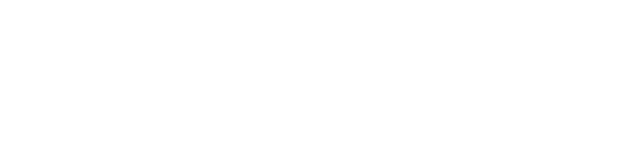
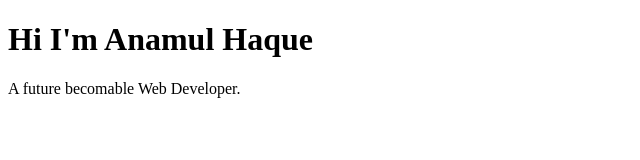
Before and after one commit to anamulcvgc/my-first-repo, a plain HTML site: page index.html in a window 1280 px wide. Shown: the whole page, without its empty margins (0-640 px from the left). Drawn offline with Linux system fonts and the light colour scheme.

Commit message:
style added

```diff
--- a/index.html
+++ b/index.html
@@ -7,6 +7,7 @@
     <title>My First Github Repository</title>
 </head>
 <body>
-
+    <h1>Hi I'm Anamul Haque</h1>
+    <p>A future becomable Web Developer.</p>
 </body>
 </html>
```
Also changed, not shown: style.css (added).
